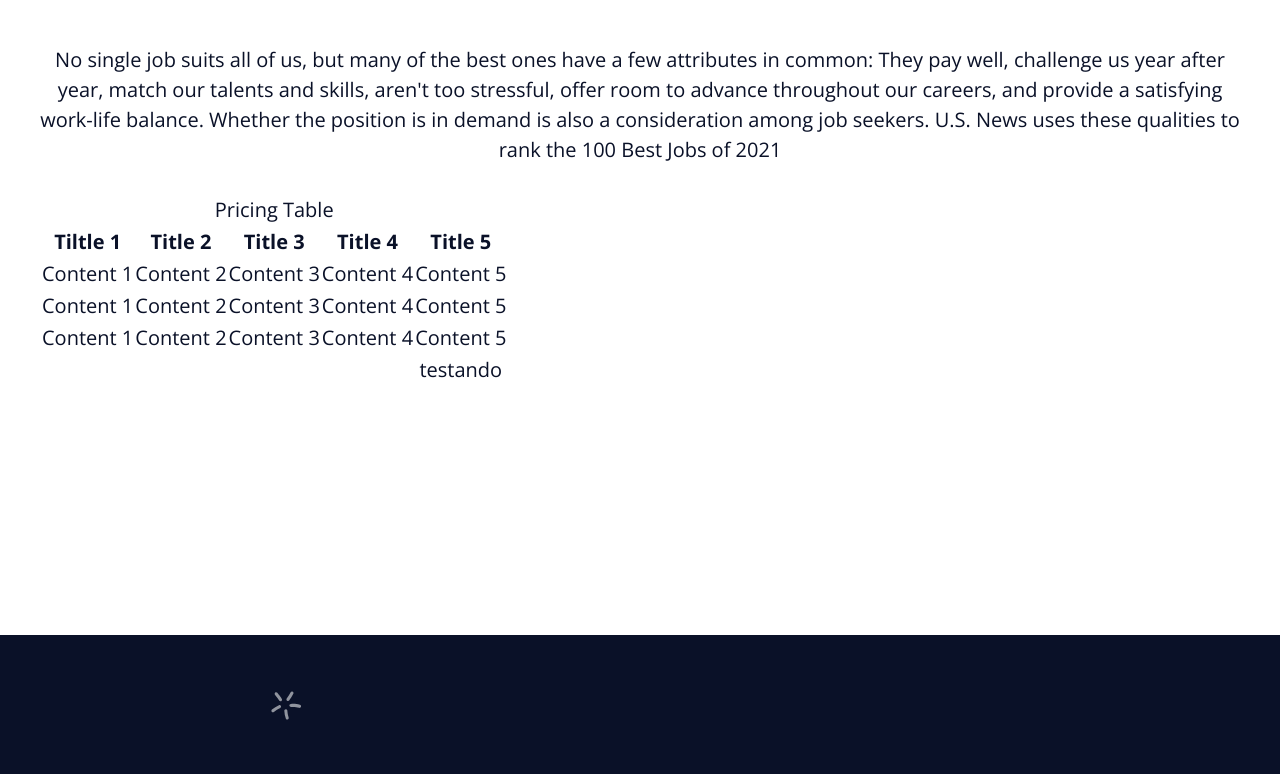
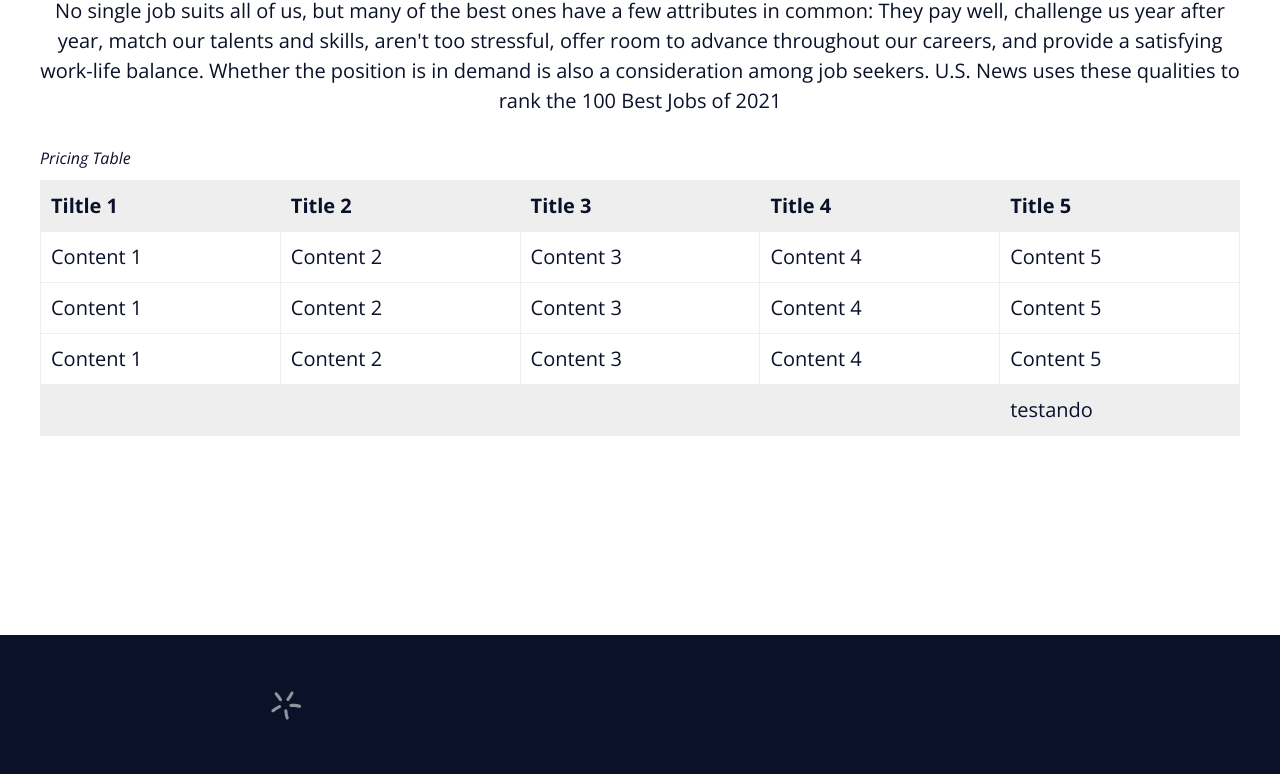
Before and after one commit to rod273/site-do_curso-javascript, a plain HTML site: page index.html in a window 1280 px wide. Shown: the part 5372-6146 px from the top of the page. Drawn offline with nearby package versions, Linux system fonts and the light colour scheme.

Commit message:
Update elements.css

```diff
--- a/assets/css/elements.css
+++ b/assets/css/elements.css
@@ -60,3 +60,32 @@
  p {
    margin-bottom: 3rem;
  }
+
+ .responsive-table {
+     overflow: hidden;
+     overflow-x: auto;
+ }
+
+ table {
+     min-width: 360px;
+    width: 100%;
+    border-collapse: collapse;
+ }
+
+ table caption {
+     font-style: italic;
+     font-size: 1.6rem;
+     text-align: left;
+     margin-bottom: 1rem;
+ }
+
+ table td, table th {
+     white-space: nowrap;
+     padding: 1rem;
+     border: 0.1rem solid var(--light-gray-color);
+     text-align: left;
+ }
+
+  table tfoot td, table th {
+     background: var(--light-gray-color);
+ }
```
